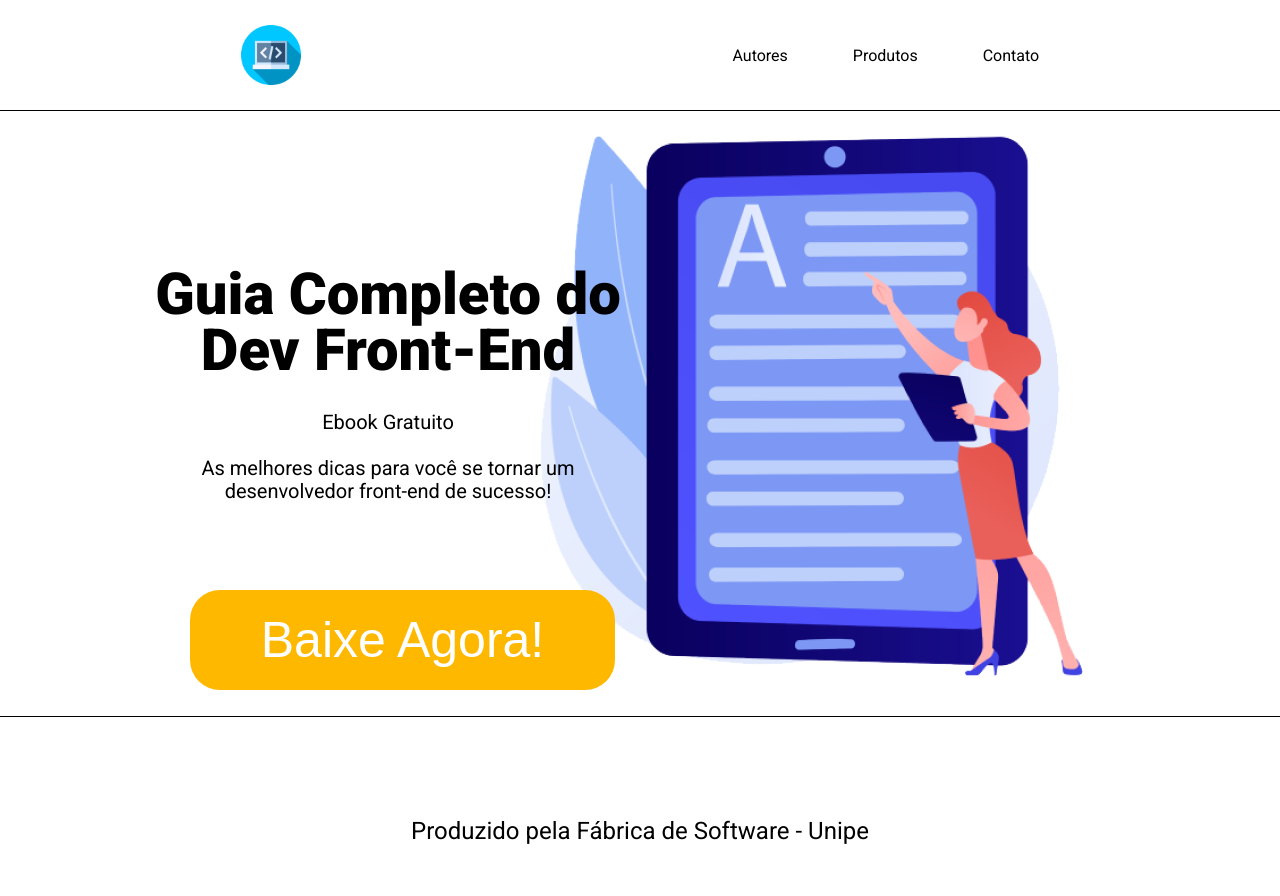
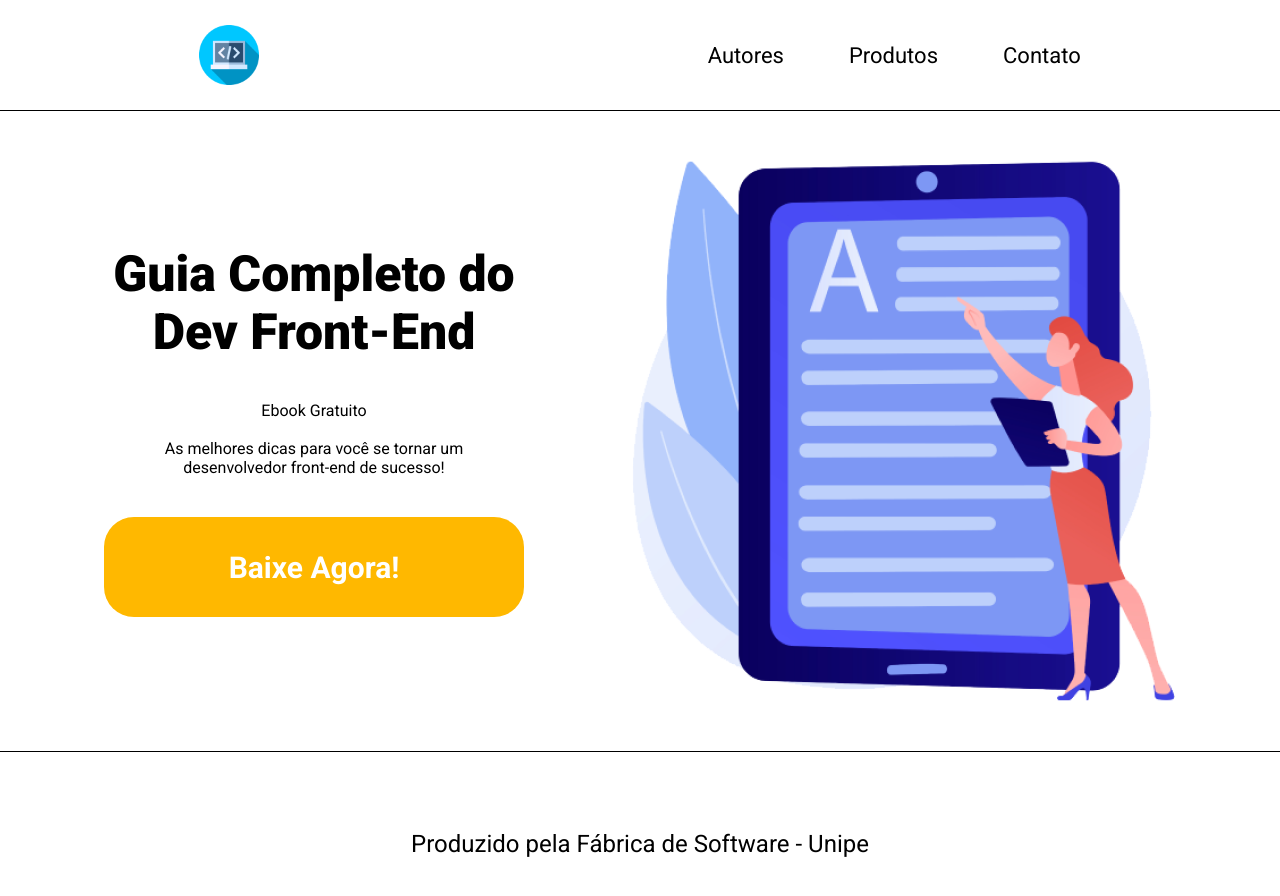
Before and after one commit to Vitu26/guiadev, a plain HTML site: page index.html in a window 1280 px wide. Drawn offline with Linux system fonts and the light colour scheme.

Commit message:
finalização

```diff
--- a/cssdev.css
+++ b/cssdev.css
@@ -10,10 +10,13 @@
     margin: 0;
     padding: 0;
     text-decoration: none;
+    font-family: 'roboto', sans-serif;
 }
 body {
+    font-size: 100%;
     font-family: 'ROBOTO', sans-serif;
 }
+
 
 .header{
     display: flex;
@@ -22,6 +25,7 @@ body {
     justify-content: space-around;
     padding: 25px;
     border-bottom: 1px solid #000;
+    gap: 100px;
 
 }
 
@@ -31,6 +35,9 @@ body {
 .menu {
     display: flex;
     gap: 65px;
+}
+.item-menu {
+    font-size: 22px;
 }
 .item-menu:link {
     color: #000;
@@ -51,66 +58,45 @@ body {
     flex-direction: row;
     align-items: center;
     justify-content: space-around;
-    padding: 25px;
+    padding: 50px;
 }
 .conteudo-principal {
+    display: flex;
+    flex-direction: column;
+    align-items: center;
     text-align: center;
+    gap: 40px;
 
 }
 .titulo {
-    font-size: 58px;
-    text-align: center;
-    font-style: normal;
     font-weight: 900;
-    line-height: 56px;
-    position: absolute;
-    width: 496px;
-    height: 145px;
-    left: 140px;
-    top: 266px;
+    font-size: 50px;
 }
-.text {
-    position: absolute;
-    width: 374px;
-    height: 92px;
-    left: 201px;
-    top: 411px;
-    font-family: 'Roboto';
-    font-style: normal;
-    font-weight: 400;
-    font-size: 20px;
-    line-height: 23px;
-    text-align: center;
 
-}
+
 .botao {
-    position: absolute;
-    font-size: 50px;
-    border: 0;
-    margin-bottom: 1px;
+    height: 100px;
+    width: 420px;
     background-color: #FFB800;
+    color: #fff;
+    font-weight: 700;
+    font-size: 30px;
+    border: none;
     border-radius: 30px;
-    color: white;
-    width: 425px;
-    height: 100px;
-    left: 190px;
-    top: 590px;
+    cursor: pointer;
+    transition: all 0.3s ease-in-out;
+    /* estudar a propriedade transition*/
 
 }
 
-
-
 .botao:hover {
-    background: #FF900E;
+    background-color: #FF900E;
 }
 
 .rodape{
-   width: auto;
-   height: auto;
-   padding: 100px;
-   margin-top: 15px;
+   padding: 50px;
    border-top: 1px solid #000;
-   margin-bottom: -50px;
+
 }
 .rodapetext {
     text-align: center;
--- a/index.html
+++ b/index.html
@@ -23,11 +23,11 @@
 
         <main class="area-principal">
             <div class="conteudo-principal">
-                <h1 class="titulo">Guia Completo do Dev Front-End</h1>
+                <h1 class="titulo">Guia Completo do <br> Dev Front-End</h1>
                 <p class="text">Ebook Gratuito
                     <br>
                     <br>
-                As melhores dicas para você se tornar um desenvolvedor front-end de sucesso!</p>
+                As melhores dicas para você se tornar um <br> desenvolvedor front-end de sucesso!</p>
                 <button class="botao">Baixe Agora!</button>
 
             </div>
@@ -35,7 +35,7 @@
         </main>
 
         <footer class="rodape">
-            <p class="rodapetext">Produzido pela Fábrica de Software - Unipe</p>
+            <p class="rodapetext"> <br> Produzido pela Fábrica de Software - Unipe</p>
         </footer>
     </body>
 </html>
```
